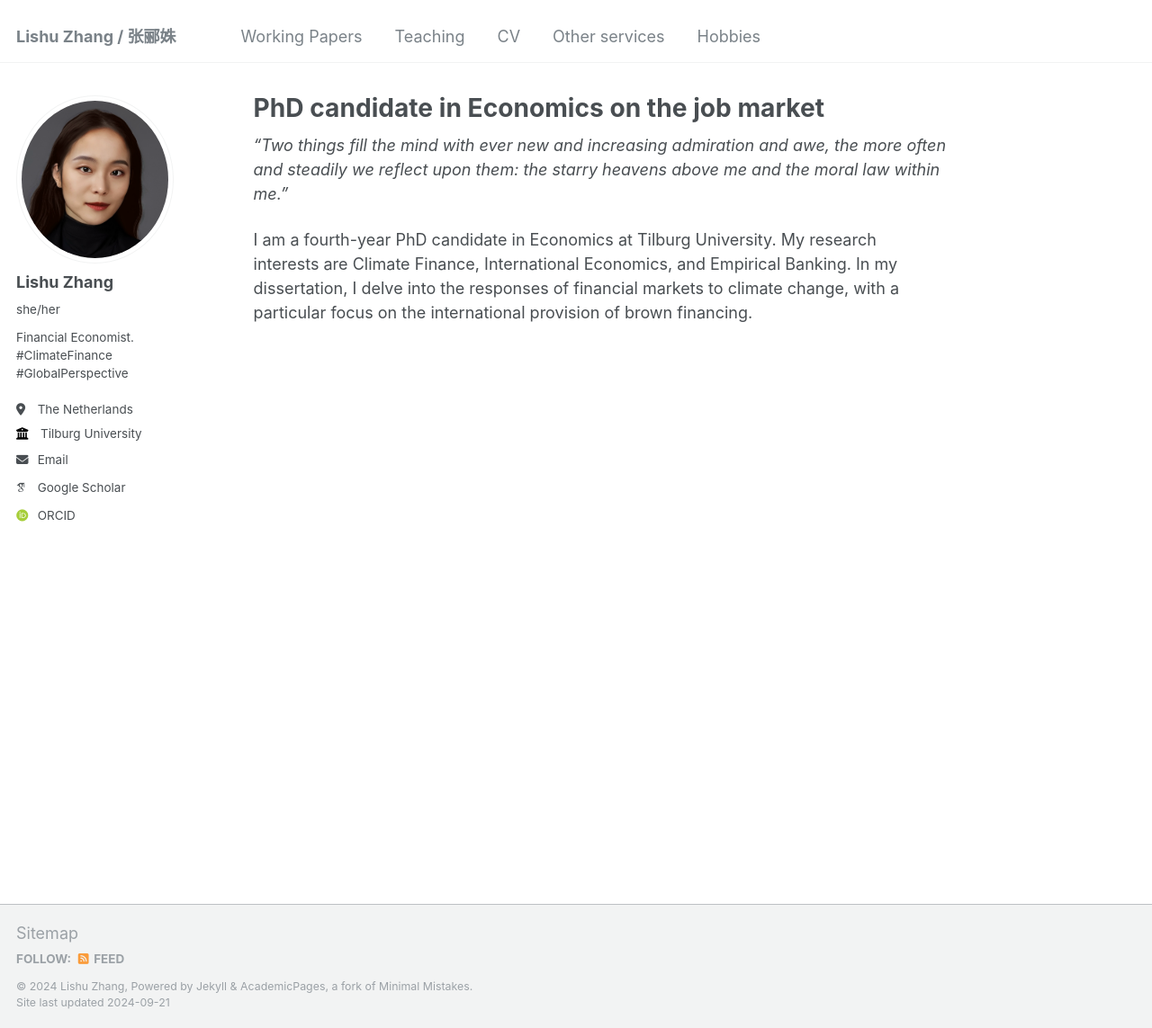
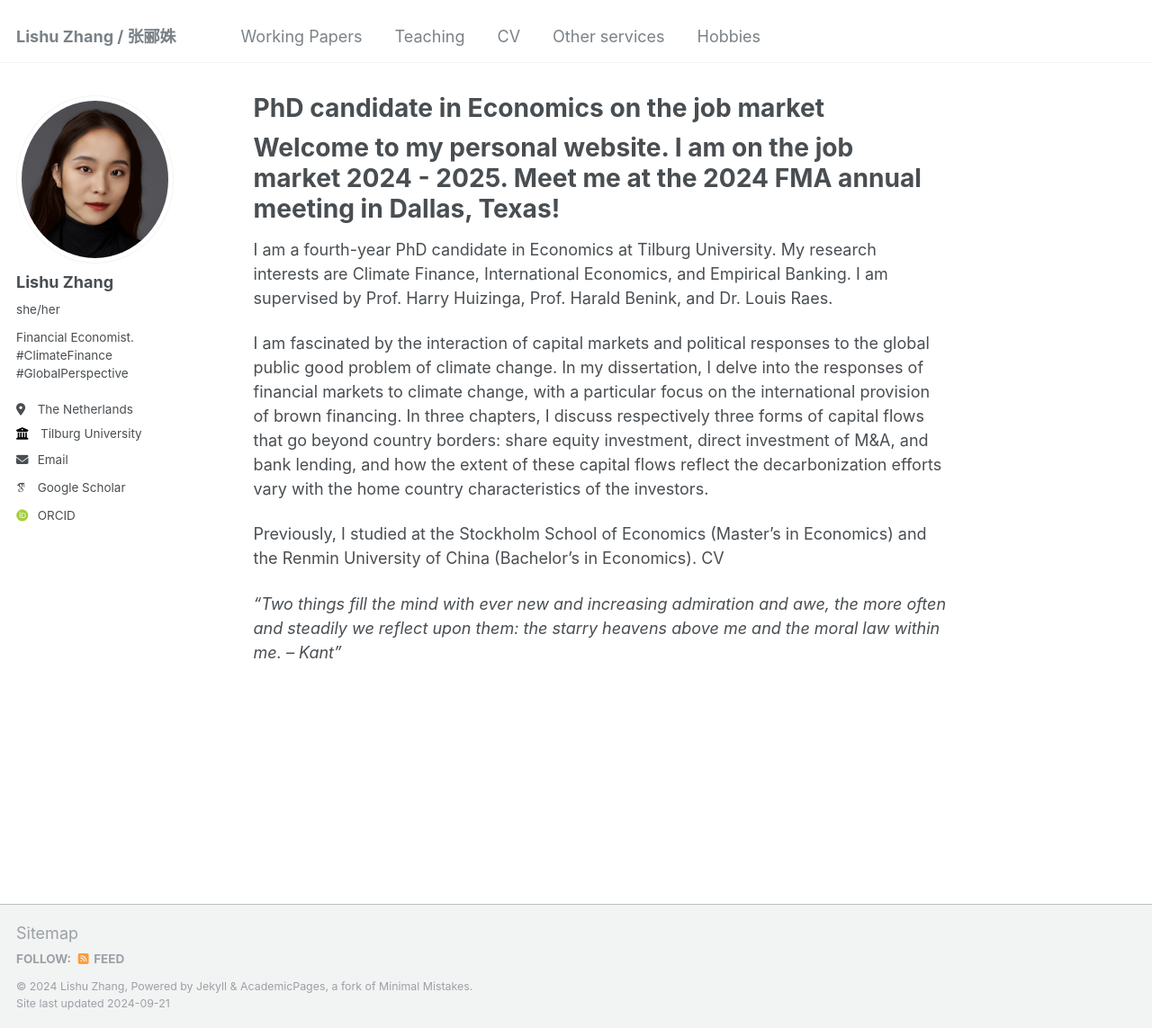
Before and after one commit to LishuZ/LishuZ.github.io, a Jekyll site: the page built from _pages/about.md, in a window 1280 px wide and 1143 px high. Shown: the whole window at 90% size. Built offline with Jekyll 4.4.1, drawn with Linux system fonts in a browser that asks for light colours; some web fonts are replaced.

Commit message:
Update about.md

```diff
--- a/_pages/about.md
+++ b/_pages/about.md
@@ -6,6 +6,18 @@ redirect_from:
   - /about/
   - /about.html
 ---
-_"Two things fill the mind with ever new and increasing admiration and awe, the more often and steadily we reflect upon them: the starry heavens above me and the moral law within me."_
+# Welcome to my personal website. I am on the job market 2024 - 2025. Meet me at the 2024 FMA annual meeting in Dallas, Texas!
 
-I am a fourth-year PhD candidate in Economics at Tilburg University. My research interests are Climate Finance, International Economics, and Empirical Banking. In my dissertation, I delve into the responses of financial markets to climate change, with a particular focus on the international provision of brown financing.
+I am a fourth-year PhD candidate in Economics at Tilburg University. My research interests are Climate Finance, International Economics, and Empirical Banking. I am supervised by Prof. Harry Huizinga, Prof. Harald Benink, and Dr. Louis Raes.
+
+I am fascinated by the interaction of capital markets and political responses to the global public good problem of climate change. In my dissertation, I delve into the responses of financial markets to climate change, with a particular focus on the international provision of brown financing. In three chapters, I discuss respectively three forms of capital flows that go beyond country borders: share equity investment, direct investment of M&A, and bank lending, and how the extent of these capital flows reflect the decarbonization efforts vary with the home country characteristics of the investors.
+
+Previously, I studied at the Stockholm School of Economics (Master's in Economics) and the Renmin University of China (Bachelor's in Economics).
+CV
+
+
+
+
+
+
+_"Two things fill the mind with ever new and increasing admiration and awe, the more often and steadily we reflect upon them: the starry heavens above me and the moral law within me. -- Kant"_
```
